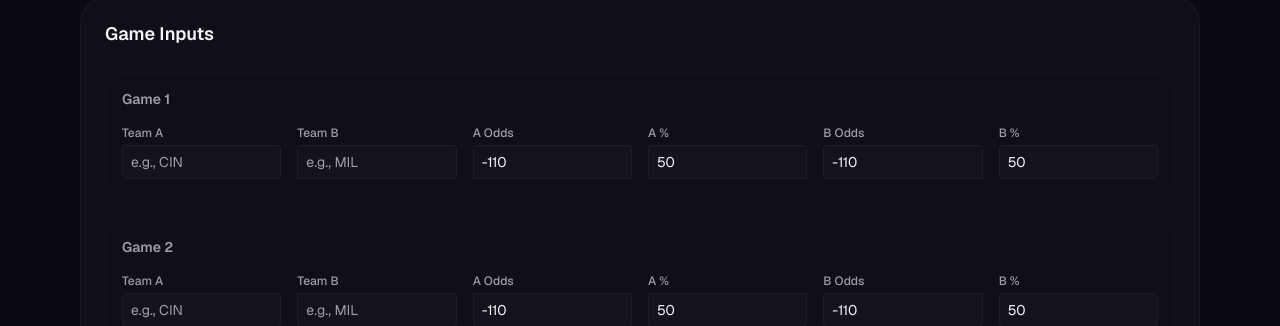
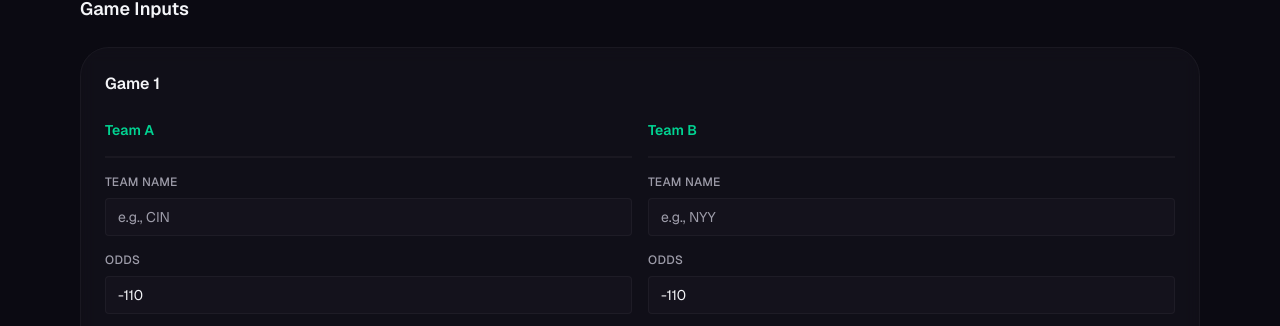
Before and after one commit to nlandwer/frelickbot, a Next.js app: page /mlb/pool in a window 1280 px wide. Shown: the part 475-801 px from the top of the page. Built offline with nearby package versions, Linux system fonts and the light colour scheme.

Commit message:
Redesign game input layout: side-by-side team columns, centered Calculate button

```diff
--- a/app/mlb/pool/page.tsx
+++ b/app/mlb/pool/page.tsx
@@ -153,53 +153,80 @@ export default function PoolOptimizerPage() {
       </div>
 
       {/* Input Section */}
-      <div className="mb-8 rounded-2xl border border-border/40 bg-card/50 backdrop-blur-sm p-6">
-        <h3 className="mb-6 text-lg font-semibold text-foreground">Game Inputs</h3>
+      <div className="mb-8 space-y-6">
+        <h3 className="text-lg font-semibold text-foreground">Game Inputs</h3>
 
-        <div className="space-y-6">
         {games.map((game, idx) => (
-            <div key={game.id} className="space-y-4 rounded-lg border border-border/20 bg-muted/5 p-4">
-              <div className="flex items-center gap-4">
-                <span className="text-sm font-semibold text-muted-foreground min-w-fit">Game {idx + 1}</span>
+          <div key={game.id} className="rounded-2xl border border-border/40 bg-card/50 backdrop-blur-sm p-6">
+            {/* Game Header */}
+            <h4 className="mb-6 text-base font-semibold text-foreground">Game {idx + 1}</h4>
+
+            {/* Team Headers */}
+            <div className="mb-4 grid grid-cols-1 gap-4 md:grid-cols-2">
+              <div className="text-sm font-semibold text-emerald-400">Team A</div>
+              <div className="text-sm font-semibold text-emerald-400">Team B</div>
             </div>
 
-              <div className="grid grid-cols-2 gap-4 sm:grid-cols-4 lg:grid-cols-6">
+            {/* Separator */}
+            <div className="mb-4 grid grid-cols-1 gap-4 md:grid-cols-2">
+              <div className="h-0.5 bg-border/40"></div>
+              <div className="h-0.5 bg-border/40"></div>
+            </div>
+
+            {/* Team Name Row */}
+            <div className="mb-4 grid grid-cols-1 gap-4 md:grid-cols-2">
               <div>
-                  <label className="mb-1 block text-xs font-medium text-muted-foreground">Team A</label>
+                <label className="mb-2 block text-xs font-medium text-muted-foreground uppercase tracking-wide">Team Name</label>
                 <input
                   type="text"
                   value={game.teamAName}
                   onChange={(e) => handleGameNameChange(game.id, 'teamAName', e.target.value)}
                   placeholder="e.g., CIN"
-                    className="w-full rounded border border-border/40 bg-muted/30 px-2 py-1.5 text-sm text-foreground placeholder-muted-foreground focus:border-emerald-400 focus:outline-none focus:ring-1 focus:ring-emerald-400/50"
+                  className="w-full rounded border border-border/40 bg-muted/30 px-3 py-2 text-sm text-foreground placeholder-muted-foreground focus:border-emerald-400 focus:outline-none focus:ring-1 focus:ring-emerald-400/50 transition-colors"
                 />
               </div>
-
               <div>
-                  <label className="mb-1 block text-xs font-medium text-muted-foreground">Team B</label>
+                <label className="mb-2 block text-xs font-medium text-muted-foreground uppercase tracking-wide">Team Name</label>
                 <input
                   type="text"
                   value={game.teamBName}
                   onChange={(e) => handleGameNameChange(game.id, 'teamBName', e.target.value)}
-                    placeholder="e.g., MIL"
-                    className="w-full rounded border border-border/40 bg-muted/30 px-2 py-1.5 text-sm text-foreground placeholder-muted-foreground focus:border-emerald-400 focus:outline-none focus:ring-1 focus:ring-emerald-400/50"
+                  placeholder="e.g., NYY"
+                  className="w-full rounded border border-border/40 bg-muted/30 px-3 py-2 text-sm text-foreground placeholder-muted-foreground focus:border-emerald-400 focus:outline-none focus:ring-1 focus:ring-emerald-400/50 transition-colors"
                 />
               </div>
+            </div>
 
+            {/* Odds Row */}
+            <div className="mb-4 grid grid-cols-1 gap-4 md:grid-cols-2">
               <div>
-                  <label className="mb-1 block text-xs font-medium text-muted-foreground">A Odds</label>
+                <label className="mb-2 block text-xs font-medium text-muted-foreground uppercase tracking-wide">Odds</label>
                 <input
                   type="number"
                   value={game.teamAOdds}
                   onChange={(e) => handleGameChange(game.id, 'teamAOdds', e.target.value)}
                   placeholder="-110"
                   step="1"
-                    className="w-full rounded border border-border/40 bg-muted/30 px-2 py-1.5 text-sm text-foreground placeholder-muted-foreground focus:border-emerald-400 focus:outline-none focus:ring-1 focus:ring-emerald-400/50"
+                  className="w-full rounded border border-border/40 bg-muted/30 px-3 py-2 text-sm text-foreground placeholder-muted-foreground focus:border-emerald-400 focus:outline-none focus:ring-1 focus:ring-emerald-400/50 transition-colors"
                 />
               </div>
+              <div>
+                <label className="mb-2 block text-xs font-medium text-muted-foreground uppercase tracking-wide">Odds</label>
+                <input
+                  type="number"
+                  value={game.teamBOdds}
+                  onChange={(e) => handleGameChange(game.id, 'teamBOdds', e.target.value)}
+                  placeholder="-110"
+                  step="1"
+                  className="w-full rounded border border-border/40 bg-muted/30 px-3 py-2 text-sm text-foreground placeholder-muted-foreground focus:border-emerald-400 focus:outline-none focus:ring-1 focus:ring-emerald-400/50 transition-colors"
+                />
+              </div>
+            </div>
 
+            {/* Pick % Row */}
+            <div className="grid grid-cols-1 gap-4 md:grid-cols-2">
               <div>
-                  <label className="mb-1 block text-xs font-medium text-muted-foreground">A %</label>
+                <label className="mb-2 block text-xs font-medium text-muted-foreground uppercase tracking-wide">Win %</label>
                 <input
                   type="number"
                   value={game.teamAPercent}
@@ -208,24 +235,11 @@ export default function PoolOptimizerPage() {
                   step="1"
                   min="0"
                   max="100"
-                    className="w-full rounded border border-border/40 bg-muted/30 px-2 py-1.5 text-sm text-foreground placeholder-muted-foreground focus:border-emerald-400 focus:outline-none focus:ring-1 focus:ring-emerald-400/50"
+                  className="w-full rounded border border-border/40 bg-muted/30 px-3 py-2 text-sm text-foreground placeholder-muted-foreground focus:border-emerald-400 focus:outline-none focus:ring-1 focus:ring-emerald-400/50 transition-colors"
                 />
               </div>
-
               <div>
-                  <label className="mb-1 block text-xs font-medium text-muted-foreground">B Odds</label>
-                  <input
-                    type="number"
-                    value={game.teamBOdds}
-                    onChange={(e) => handleGameChange(game.id, 'teamBOdds', e.target.value)}
-                    placeholder="-110"
-                    step="1"
-                    className="w-full rounded border border-border/40 bg-muted/30 px-2 py-1.5 text-sm text-foreground placeholder-muted-foreground focus:border-emerald-400 focus:outline-none focus:ring-1 focus:ring-emerald-400/50"
-                  />
-                </div>
-
-                <div>
-                  <label className="mb-1 block text-xs font-medium text-muted-foreground">B %</label>
+                <label className="mb-2 block text-xs font-medium text-muted-foreground uppercase tracking-wide">Win %</label>
                 <input
                   type="number"
                   value={game.teamBPercent}
@@ -234,20 +248,22 @@ export default function PoolOptimizerPage() {
                   step="1"
                   min="0"
                   max="100"
-                    className="w-full rounded border border-border/40 bg-muted/30 px-2 py-1.5 text-sm text-foreground placeholder-muted-foreground focus:border-emerald-400 focus:outline-none focus:ring-1 focus:ring-emerald-400/50"
+                  className="w-full rounded border border-border/40 bg-muted/30 px-3 py-2 text-sm text-foreground placeholder-muted-foreground focus:border-emerald-400 focus:outline-none focus:ring-1 focus:ring-emerald-400/50 transition-colors"
                 />
               </div>
             </div>
           </div>
         ))}
-        </div>
 
+        {/* Calculate Button */}
+        <div className="flex justify-center pt-4">
           <button
             onClick={handleCalculate}
-          className="mt-6 w-full rounded-lg bg-emerald-400/20 px-4 py-3 font-semibold text-emerald-400 border border-emerald-400/50 hover:bg-emerald-400/30 transition-colors"
+            className="rounded-lg bg-gradient-to-r from-purple-500 to-emerald-400 px-8 py-3 font-semibold text-white hover:shadow-lg hover:shadow-purple-500/50 transition-all hover:scale-105"
           >
             Calculate Results
           </button>
+        </div>
       </div>
 
       {/* Results Section - Only shown after calculate */}
```
Lines whose indentation alone changed are shown as unchanged.
